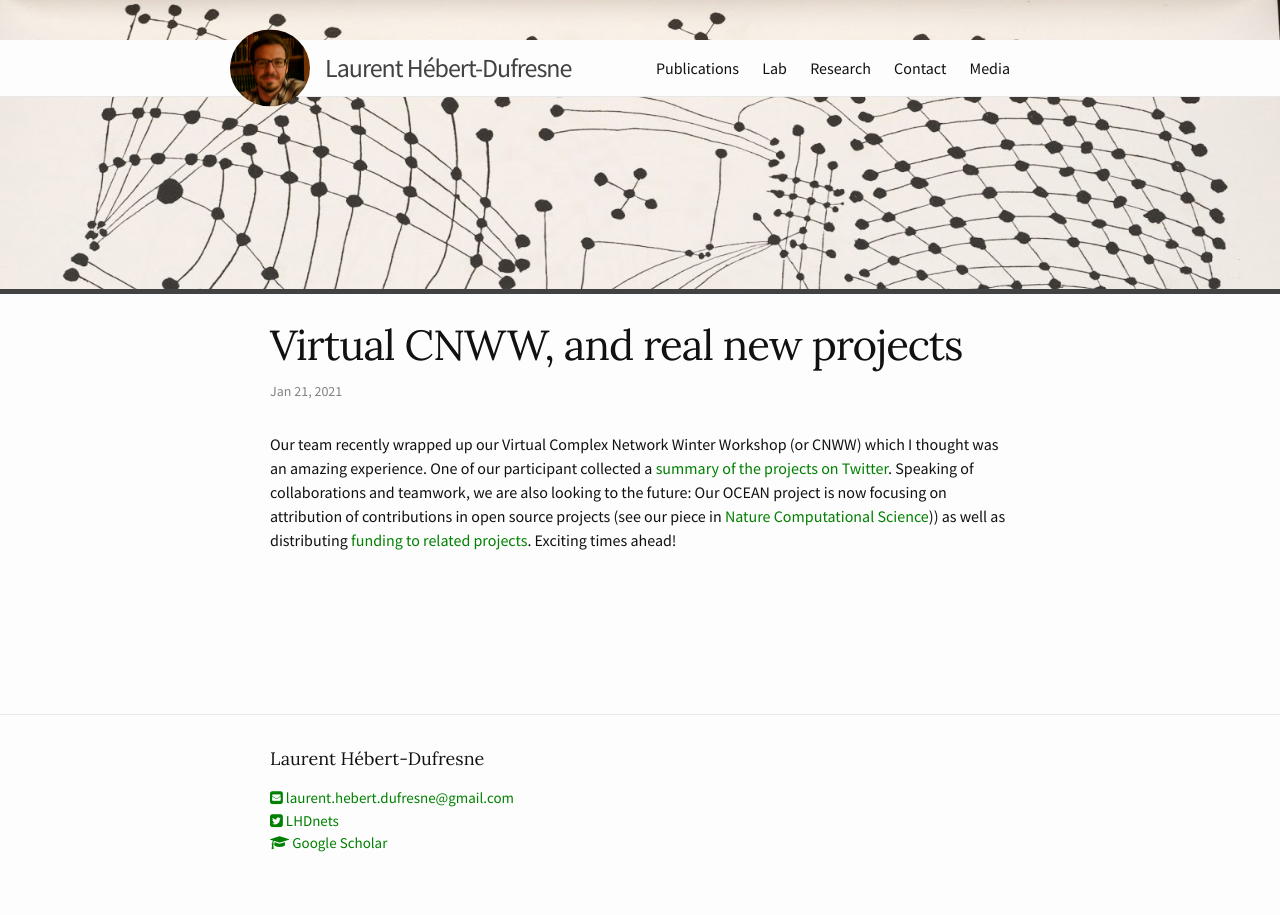
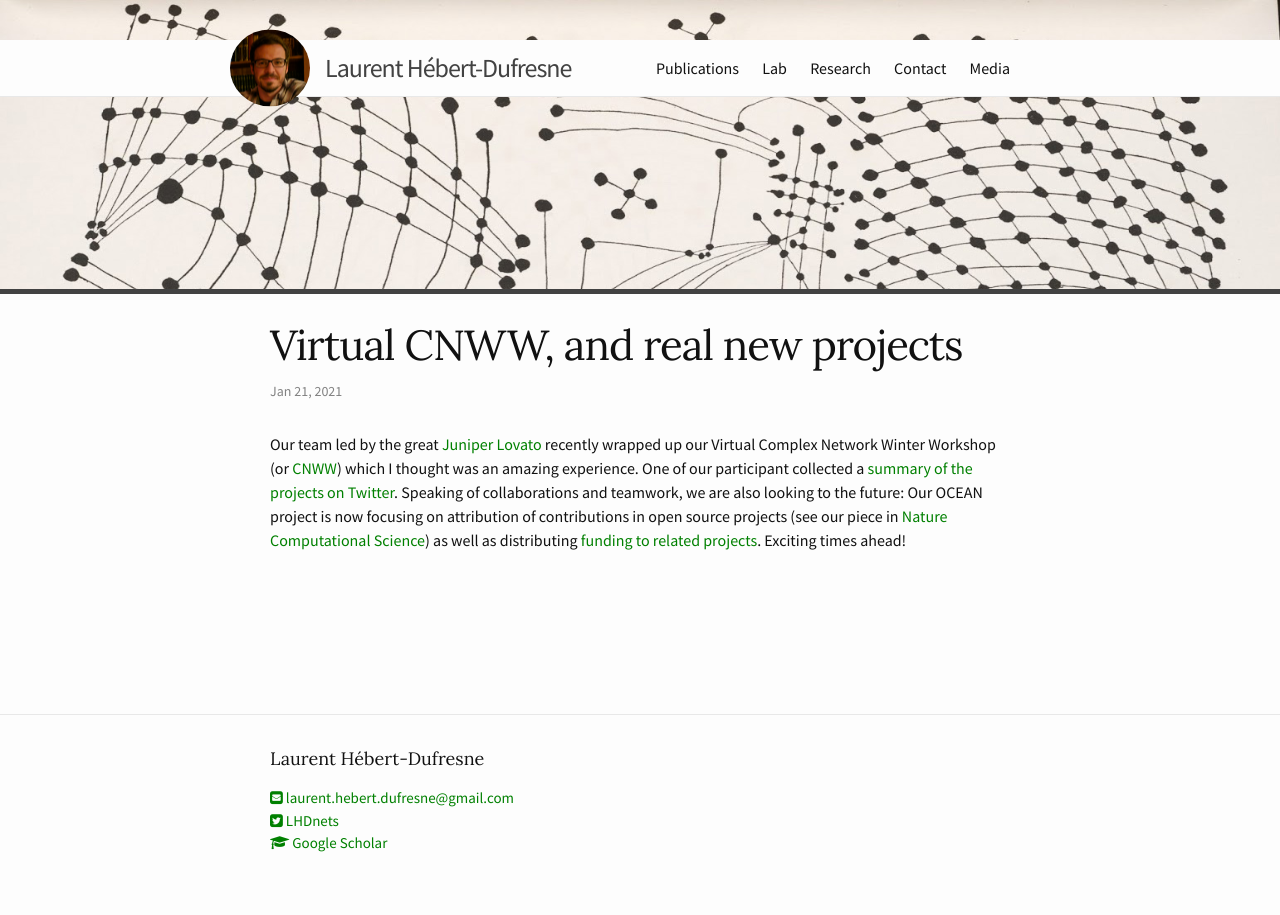
Before and after one commit to laurenthebertdufresne/laurenthebertdufresne.github.io, a Jekyll site: the page built from _posts/2021-01-21-virtual-cnww-new-projects.md, in a window 1280 px wide. Built offline with Jekyll 4.4.1, drawn with Linux system fonts in a browser that asks for light colours.

Commit message:
Fixing typo

```diff
--- a/_posts/2021-01-21-virtual-cnww-new-projects.md
+++ b/_posts/2021-01-21-virtual-cnww-new-projects.md
@@ -3,4 +3,4 @@ layout: post
 title: Virtual CNWW, and real new projects
 ---
 
-Our team recently wrapped up our Virtual Complex Network Winter Workshop (or CNWW) which I thought was an amazing experience. One of our participant collected a [summary of the projects on Twitter](https://twitter.com/i/events/1350531996120801282). Speaking of collaborations and teamwork, we are also looking to the future: Our OCEAN project is now focusing on attribution of contributions in open source projects (see our piece in [Nature Computational Science](https://www.nature.com/articles/s43588-020-00011-w))) as well as distributing [funding to related projects](https://vermontcomplexsystems.org/partner/OCEAN/awards/). Exciting times ahead!
+Our team led by the great [Juniper Lovato](http://juniperlovato.com) recently wrapped up our Virtual Complex Network Winter Workshop (or [CNWW](https://vermontcomplexsystems.org/events/cnww/)) which I thought was an amazing experience. One of our participant collected a [summary of the projects on Twitter](https://twitter.com/i/events/1350531996120801282). Speaking of collaborations and teamwork, we are also looking to the future: Our OCEAN project is now focusing on attribution of contributions in open source projects (see our piece in [Nature Computational Science](https://www.nature.com/articles/s43588-020-00011-w)) as well as distributing [funding to related projects](https://vermontcomplexsystems.org/partner/OCEAN/awards/). Exciting times ahead!
```
